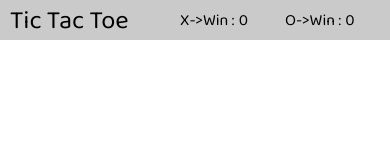
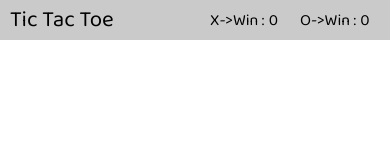
Before and after one commit to Varun-58/digitalTicTac, a plain HTML site: page index.html in a window 390 px wide. Shown: the top 160 px of the page. Drawn offline with Linux system fonts and the light colour scheme; a web font is replaced by a local one.

Commit message:
Update style.css

```diff
--- a/style.css
+++ b/style.css
@@ -151,13 +151,19 @@ main {
 /* mediaQuery */
 @media screen and (max-width: 636px) {
   .title{
-    font-size: 1.6rem;
+    font-size: 1.4rem;
     margin-left: 10px;
   }
 
   .scoreBord{
-  gap: 10px;
-  margin-right: 10px;
+    width: 170px;
+    margin-right: 10px;
+    gap: 10px;
+  }
+
+  .xScor,
+  .oScor{
+    width: 83px;
   }
 
   main{
```
